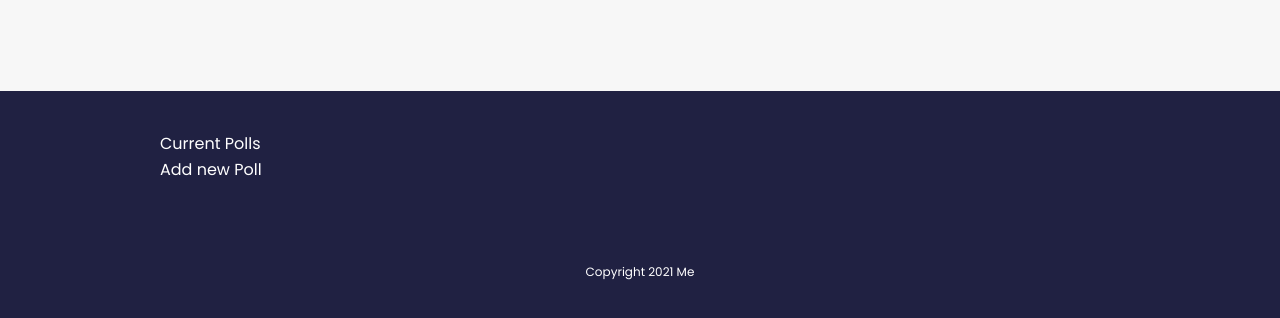
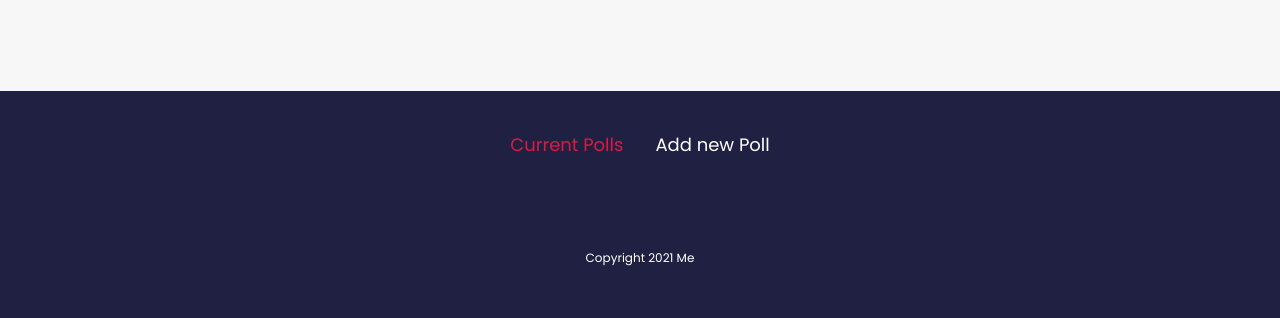
Before and after one commit to Ayu5h5hakya/svelte-startup, a Svelte app: page / in a window 1280 px wide. Shown: the top 318 px of the page. Built offline with nearby package versions, Linux system fonts and the light colour scheme.

Commit message:
add styles for tab system

```diff
--- a/src/shared/Tabs.svelte
+++ b/src/shared/Tabs.svelte
@@ -7,10 +7,32 @@
   <ul>
     {#each items as item}
       <li>
-        <div>{item}</div>
+        <div class:active={item === activeItem}>{item}</div>
       </li>
     {/each}
   </ul>
 </div>
 
-<style></style>
+<style>
+  .tabs {
+    margin-bottom: 40px;
+  }
+
+  ul {
+    display: flex;
+    justify-content: center;
+    padding: 0;
+    list-style-type: none;
+  }
+
+  li {
+    margin: 0 16px;
+    font-size: 18px;
+    cursor: pointer;
+  }
+  .active {
+    color: #d91b42;
+    border-bottom: 2px #d91b42;
+    padding-bottom: 8px;
+  }
+</style>
```
